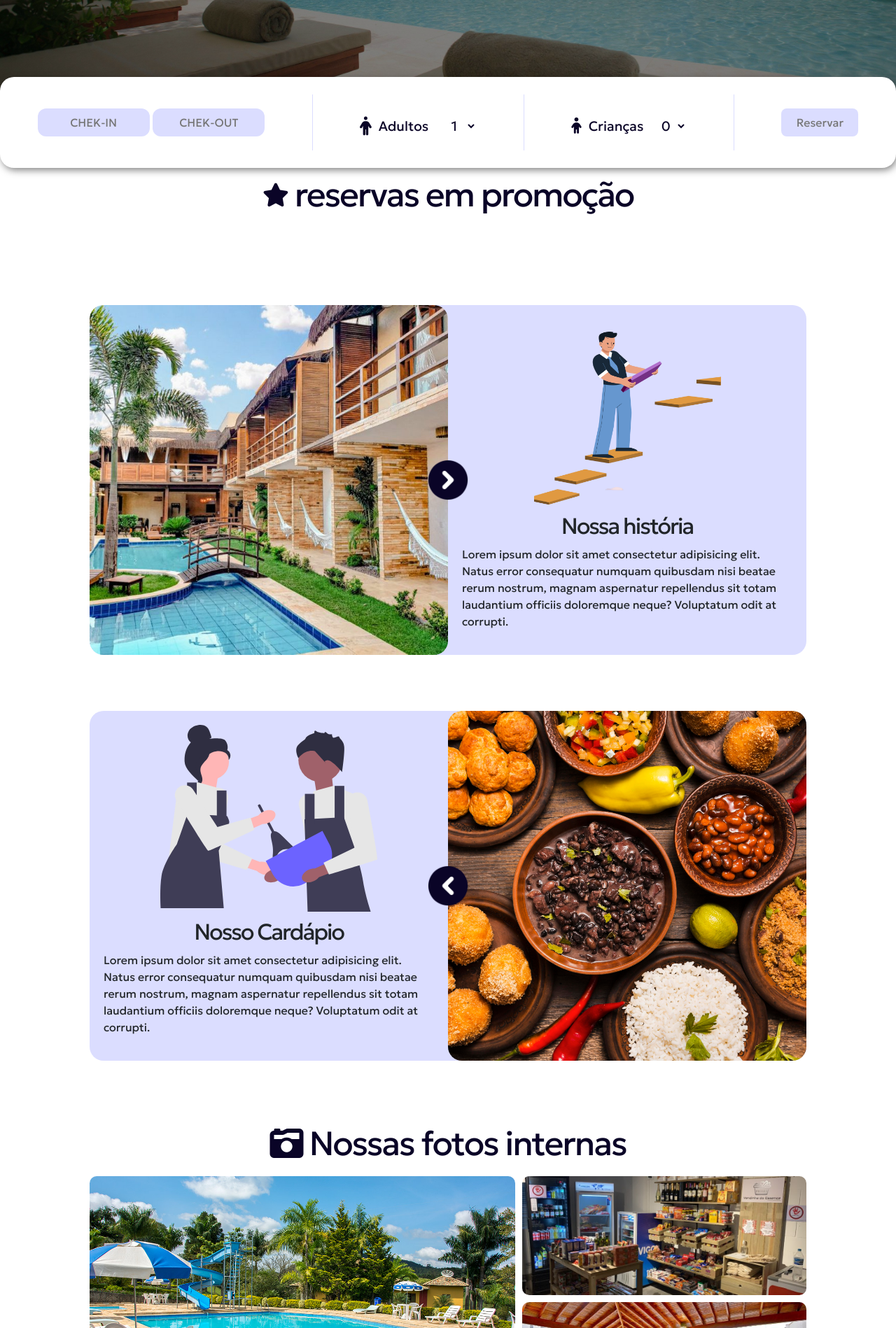
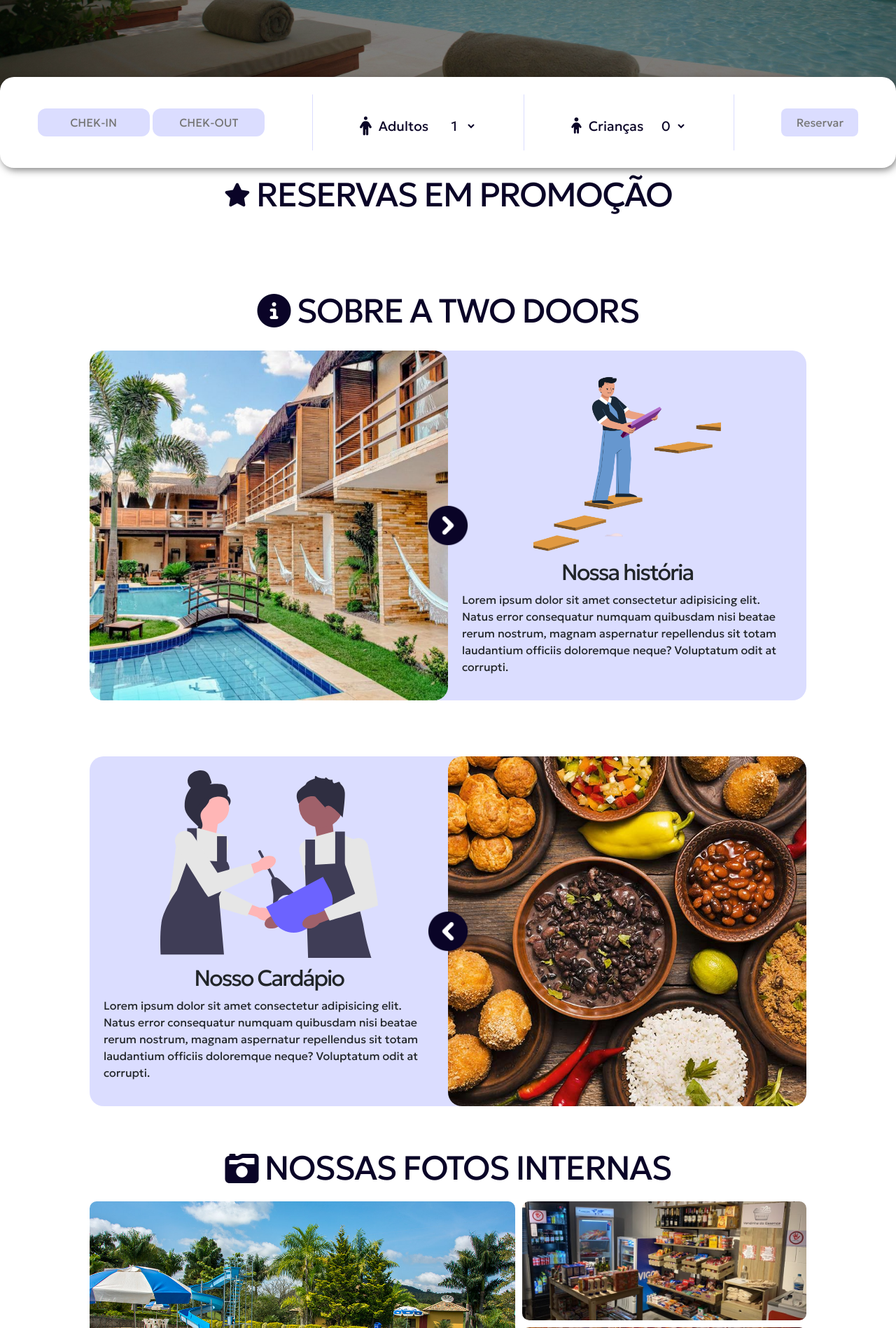
Before and after one commit to L9c25/Pousada_Trabalho, a PHP site: page / in a window 1280 px wide. Shown: the part 460-2358 px from the top of the page at 70% size. Run offline with PHP 8.4, Linux system fonts and the light colour scheme; the visitor is signed in with stand-in values (Sample User, id 1); data that the repository does not hold is empty.

Commit message:
adicionando scroll reveal no sobre nos

```diff
--- a/APP/assets/css/Desktop.css
+++ b/APP/assets/css/Desktop.css
@@ -455,6 +455,7 @@ main {
   justify-content: center;
   font-size: 3em;
   margin-top: 130px;
+  text-transform: uppercase;
   color: var(--dark-bg-color);
   text-align: center;
 }
@@ -470,7 +471,7 @@ main {
   width: 100%;
   flex-direction: column;
   align-items: center;
-  margin-top: 60px;
+  margin-top: 30px;
 }
 
 .cx-txt-galeria>p {
@@ -761,7 +762,7 @@ footer {
   justify-content: center;
   align-items: center;
   height: auto;
-  margin-top: 80px;
+  margin-top: 20px;
 }
 
 .bckg-sobre-nos {
@@ -842,9 +843,12 @@ footer {
   background-image: url(../imagens/arrow-left.png);
 }
 
+#sobre-nos {
+  margin-bottom: 80px;
+}
+
 #cardapio {
   flex-direction: row-reverse;
-
 }
 
 #img-cardapio {
--- a/APP/assets/js/myScrow_myDatepicker.js
+++ b/APP/assets/js/myScrow_myDatepicker.js
@@ -25,6 +25,25 @@
         origin: 'right',
         distance: '10px'
 
+    });
+
+    ScrollReveal().reveal('#img-cardapio', {
+        delay: 20,
+        duration: 400,
+        reset: false,
+        easing: 'cubic-bezier(.25,.1,.64,.96)',
+        origin: 'right',
+        distance: '10px'
+
+    });
+
+    ScrollReveal().reveal('#txt-box-cardapio', {
+        delay: 30,
+        duration: 600,
+        reset: false,
+        easing: 'cubic-bezier(.25,.1,.64,.96)',
+        origin: 'left',
+        distance: '10px'
     });
 
     ScrollReveal().reveal('#img-3', {
@@ -62,3 +81,21 @@
         origin: 'right',
         distance: '10px'
     });
+
+    ScrollReveal().reveal('#img-sobre-nos', {
+        delay: 20,
+        duration: 510,
+        reset: false,
+        easing: 'cubic-bezier(.25,.1,.64,.96)',
+        origin: 'left',
+        distance: '10px'
+    });
+
+    ScrollReveal().reveal('#txt-box-sobre-nos', {
+        delay: 20,
+        duration: 510,
+        reset: false,
+        easing: 'cubic-bezier(.25,.1,.64,.96)',
+        origin: 'right',
+        distance: '10px'
+    });
--- a/APP/components/main.php
+++ b/APP/components/main.php
@@ -136,6 +136,10 @@
     <!-- <div class="swiper-button-next swiper-navBtn"></div>
     <div class="swiper-button-prev swiper-navBtn"></div> -->
     <div class="swiper-pagination"></div>
+</div>
+
+<div class="cx-txt-galeria">
+    <h2 class="titulo-reservas" id="titulo-reservas-2"><i class="fa-solid fa-circle-info" style="padding-right: 10px;"></i>SOBRE A TWO DOORS</h2>
 </div>
 
 <section class="sobre-nos" id="sobre-nos">
```
Also changed, not shown: APP/assets/imagens/flat-lay-assortment-with-delicious-brazilian-food.jpg, APP/assets/imagens/flat-lay-assortment-with-delicious-brazilian-food.webp (added).
